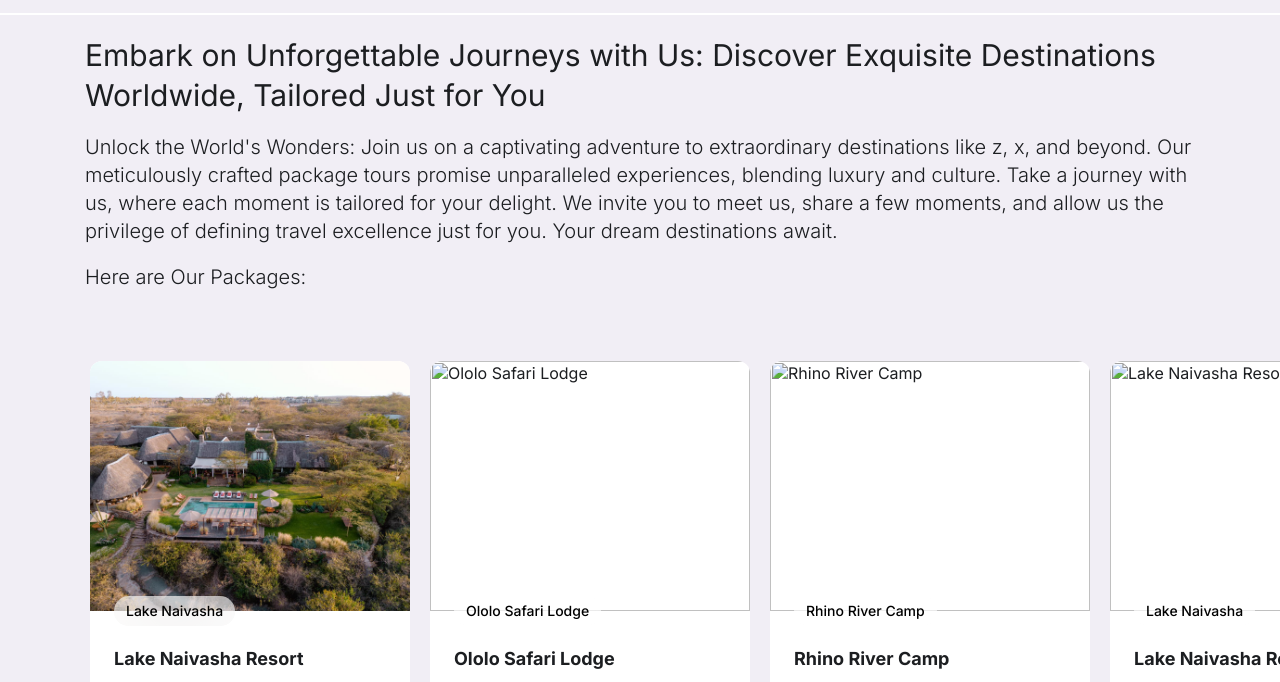
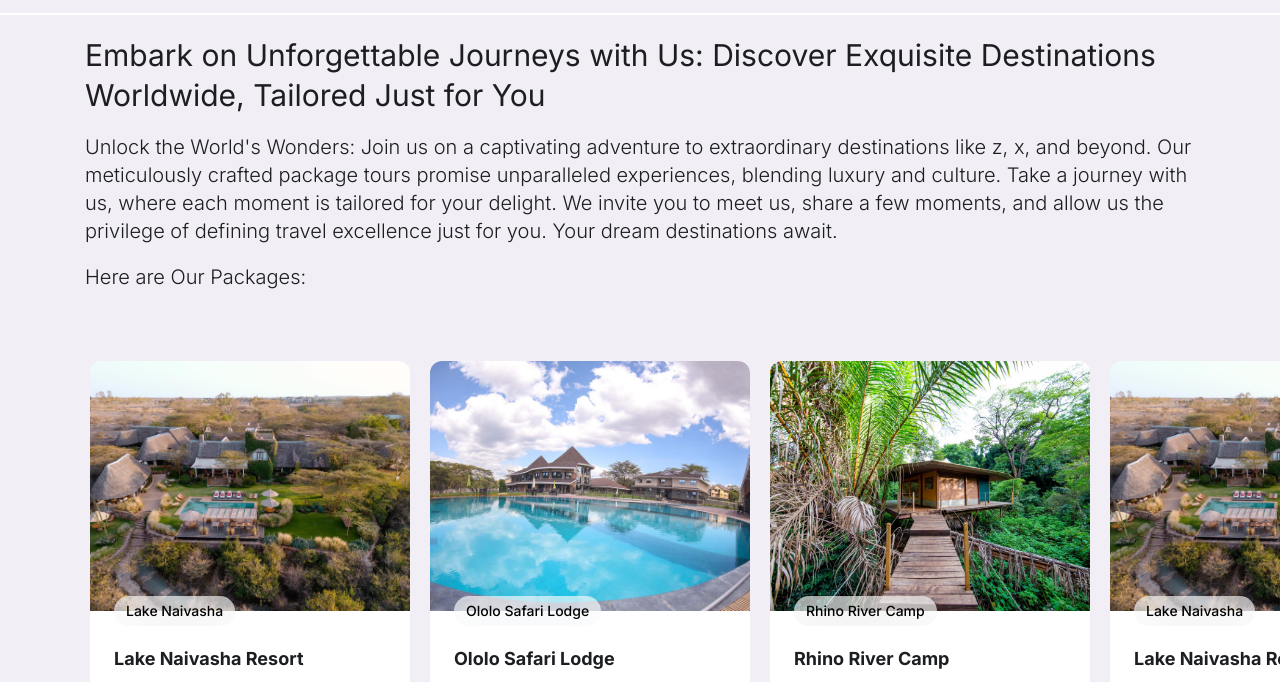
Before and after one commit to lu-jumba/secion, a plain HTML site: page index.html in a window 1280 px wide. Shown: the part 77-759 px from the top of the page. Drawn offline with Linux system fonts and the light colour scheme.

Commit message:
changed pahs

```diff
--- a/index.html
+++ b/index.html
@@ -116,7 +116,7 @@
 
 					<div class="cardWrapper_Rzzi">
 					  <div class="container_pymw">
-						  <img src="/1.JPG" class="image_wDq3" alt="Lake Naivasha Resort Image">
+						  <img src="secion/1.jpg" class="image_wDq3" alt="Lake Naivasha Resort Image">
 						  <div class="information_Cb1b">
 							  <div class="domain_d9DS">
 								  <span>Lake Naivasha</span>
@@ -141,7 +141,7 @@
 
 					  <div class="cardWrapper_Rzzi">
 						<div class="container_pymw">
-							<img src=tours/2.JPG" class="image_wDq3" alt="Ololo Safari Lodge">
+							<img src="secion/2.jpg" class="image_wDq3" alt="Ololo Safari Lodge">
 							<div class="information_Cb1b">
 								<div class="domain_d9DS">
 									<span>Ololo Safari Lodge</span>
@@ -166,7 +166,7 @@
 
 					<div class="cardWrapper_Rzzi">
 					  <div class="container_pymw">
-						  <img src="/tours/3.JPG" class="image_wDq3" alt="Rhino River Camp">
+						  <img src="secion/3.jpg" class="image_wDq3" alt="Rhino River Camp">
 						  <div class="information_Cb1b">
 							  <div class="domain_d9DS">
 								  <span>Rhino River Camp</span>
@@ -187,7 +187,7 @@
 
 					<div class="cardWrapper_Rzzi">
 					  <div class="container_pymw">
-						  <img src="/tours/1.JPG" class="image_wDq3" alt="Lake Naivasha Resort">
+						  <img src="secion/1.jpg" class="image_wDq3" alt="Lake Naivasha Resort">
 						  <div class="information_Cb1b">
 							  <div class="domain_d9DS">
 								  <span>Lake Naivasha</span>
@@ -212,7 +212,7 @@
 
 					  <div class="cardWrapper_Rzzi">
 						<div class="container_pymw">
-							<img src="/tours/2.JPG" class="image_wDq3" alt="Ololo Safari Lodge">
+							<img src="secion/2.jpg" class="image_wDq3" alt="Ololo Safari Lodge">
 							<div class="information_Cb1b">
 								<div class="domain_d9DS">
 									<span>Ololo Safari</span>
@@ -237,7 +237,7 @@
 
 					<div class="cardWrapper_Rzzi">
 					  <div class="container_pymw">
-						  <img src="/tours/3.JPG" class="image_wDq3" alt="Rhino River Camp">
+						  <img src="secion/3.jpg" class="image_wDq3" alt="Rhino River Camp">
 						  <div class="information_Cb1b">
 							  <div class="domain_d9DS">
 								  <span>Rhino River Camp</span>
```
